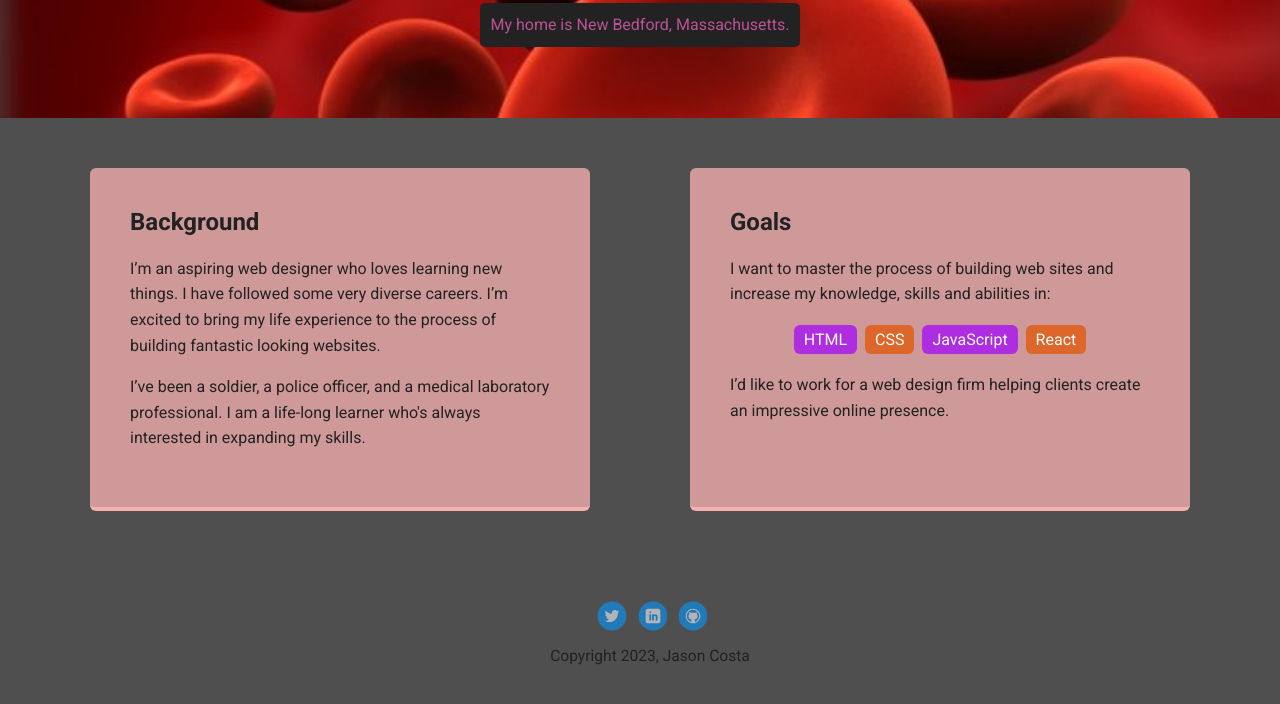
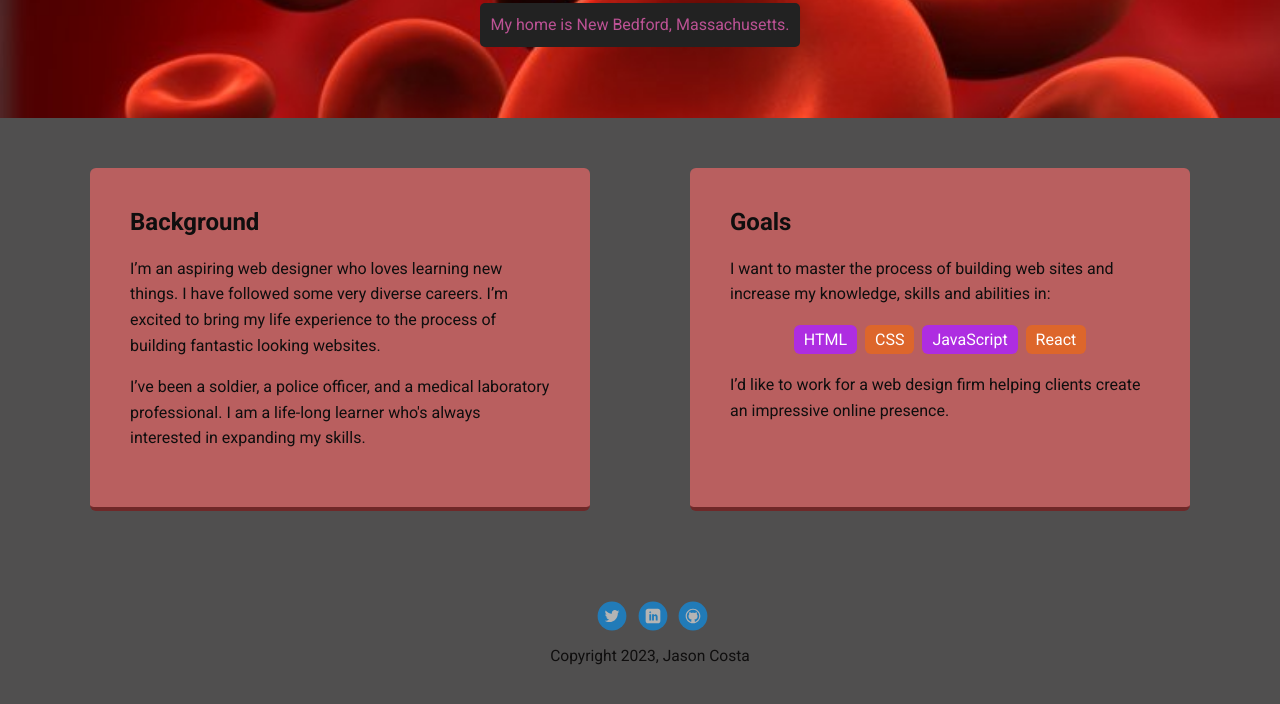
Before and after one commit to Jason-Costa/Jason-Costa.github.io, a plain HTML site: page index.html in a window 1280 px wide. Shown: the part 352-1056 px from the top of the page. Drawn offline with Linux system fonts and the light colour scheme; a web font is replaced by a local one.

Commit message:
Update styles.css

```diff
--- a/styles.css
+++ b/styles.css
@@ -8,7 +8,7 @@ body {
   padding: 0;
   text-align: center;
   font-family: 'Roboto', sans-serif;
-  color: #222;
+  color: #0f0e0e;
   background: #504f4f;
 }
 /* Link Styles */
@@ -93,8 +93,8 @@ header .profile-image:hover {
   padding: 20px 40px 40px;
   max-width: 500px;
   text-align: left;
-  background: rgb(207, 153, 153);
-  border-bottom: 4px solid rgb(245, 177, 177);
+  background:#b95f5f;
+  border-bottom: 4px solid rgb(111, 40, 40);
   border-radius: 6px;
   transition: all .5s;
 }
```
